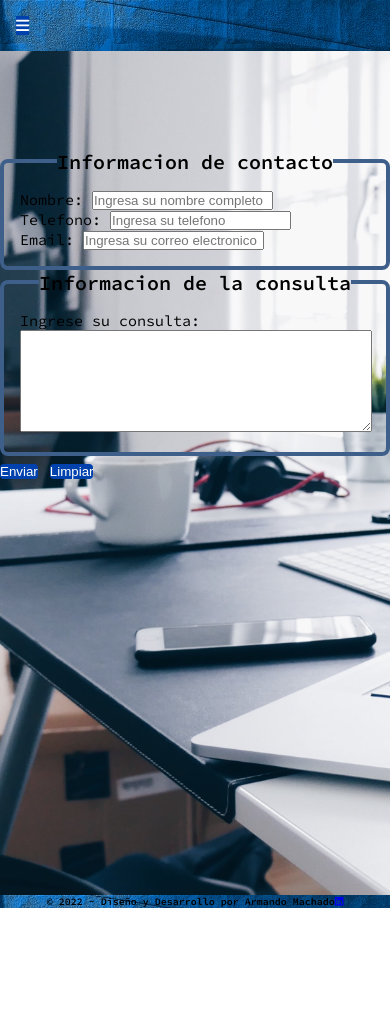
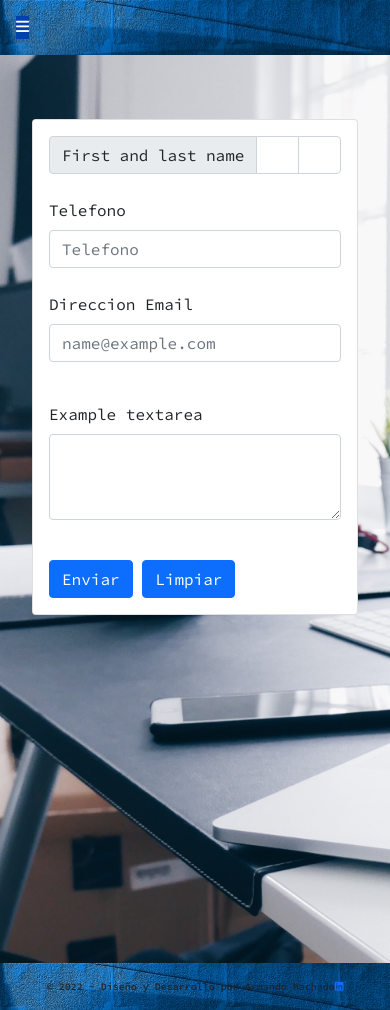
Before and after one commit to ArmandoLeo13/web_cv, a plain HTML site: page pages/contacto.html in a window 390 px wide. Before the commit the page ends 908 px from the top, so only its background shows below. Drawn offline with nearby package versions, Linux system fonts and the light colour scheme.

Commit message:
Version 1.1

```diff
--- a/css/estilos.css
+++ b/css/estilos.css
@@ -27,6 +27,11 @@ main .descripcion{
     grid-template-columns: 1fr 1fr;
     grid-template-areas: "descripcion__ladoA descripcion__ladoB";
     padding: 1rem;
+}
+main .descripcion .descripcion__ladoA{
+    display: flex;
+    flex-direction: column;
+    justify-content: space-around;
 }
 .bienvenido__caja{
     padding: 1rem;
@@ -81,45 +86,12 @@ main .descripcion{
     list-style-type: none;
 }
 
-
-.formulario{
-    display: grid;
-    grid-template-columns: 1fr;
-    grid-template-rows: 1fr 1fr;
-    grid-template-areas:
-    "contacto"
-    "consulta";
-    position: relative;
-
-}
-.formulario__caja{
-    width: 50%;
-    position: absolute;
-    margin-left: 30%;
-    margin-top: 10%;
-    font-size: 20px;
-}
-.formulario__caja .contacto, .formulario__caja .consulta{
-    border: 4px solid #3e5f8a;
-    border-radius: 8px;
-    padding: 1rem;
-    font-weight: 400;
-}
-.formulario__caja .contacto legend, .formulario__caja .consulta legend{
-    font-size: 30px;
-    text-align: center;
-    font-weight: bold;
+.footer .textoFooter{
+    padding-top: 1rem;
 }
 
-.consulta .consulta__texto{
-    width: 100%;
-    min-height: 100px;
-}
-.formulario__caja .botones button{
-    border: none;
-    border-radius: 4px;
-    background-color: rgb(0, 66, 173);
-    color: white;
+#formu{
+    margin: 4rem 2rem;
 }
 .nav__listaHeader--activo {
     background-color: rgb(0, 66, 173);
@@ -161,10 +133,9 @@ main .descripcion{
     }
     main .descripcion{
         display: grid;
-        grid-template-rows: 1fr 1fr;
+        grid-template-rows: 1fr;
         grid-template-columns: 1fr;
-        grid-template-areas: "descripcion__ladoA"
-        "descripcion__ladoB";
+        grid-template-areas: "descripcion__ladoA";
         padding: 1rem;
     }
     .bienvenido__caja h1{
@@ -191,8 +162,7 @@ main .descripcion{
         padding-top: 1rem;
     }
     .descripcion__ladoB img{
-        width: 100%;
-        height: 70%;
+        display: none;
     }
     .footer{
         font-size: 10px;
@@ -202,27 +172,8 @@ main .descripcion{
         color: rgb(0, 66, 173);
         border-radius: 5px;
     }
-    .formulario{
-        width: 100%;
-        height: 100vh;
-    }
-    .formulario__caja{
-        width: 100%;
-        margin: 0;
-        padding-top: 25%;
-    }
-
-    .formulario__caja .contacto legend, .formulario__caja .consulta legend{
-        font-size: 20px;
-        text-align: center;
-        font-weight: bold;
-    }
     .listaHeader__item--oculto{
         display: block;
-    }
-
-    .camposFormulario{
-        font-size: 15px;
     }
 
     /* Tablet */
--- a/pages/contacto.html
+++ b/pages/contacto.html
@@ -5,6 +5,7 @@
     <meta http-equiv="X-UA-Compatible" content="IE=edge">
     <meta name="viewport" content="width=device-width, initial-scale=1.0">
     <title>Contacto</title>
+    <link href="https://cdn.jsdelivr.net/npm/bootstrap@5.1.3/dist/css/bootstrap.min.css" rel="stylesheet" integrity="sha384-1BmE4kWBq78iYhFldvKuhfTAU6auU8tT94WrHftjDbrCEXSU1oBoqyl2QvZ6jIW3" crossorigin="anonymous">
     <script src="https://kit.fontawesome.com/f31f60401d.js" crossorigin="anonymous"></script>
     <link rel="stylesheet" href="../css/estilos.css">
     <link rel="preconnect" href="https://fonts.googleapis.com">
@@ -38,38 +39,33 @@
         </nav>
     </header>
     <main>
-        <form action="" enctype="" class="formulario">
-            <div class="formulario__caja">
-                <fieldset class="contacto">
-                    <legend>Informacion de contacto</legend>
-                    <div class="camposFormulario">
-                        <label for="name">Nombre:</label>
-                        <input type="text" id="name" name="name" placeholder="Ingresa su nombre completo">
+        <div class="card" id="formu">
+            <div class="card-body">
+                <form class="row g-4">
+                    <div class="input-group">
+                        <span class="input-group-text">First and last name</span>
+                        <input type="text" aria-label="First name" class="form-control">
+                        <input type="text" aria-label="Last name" class="form-control">
+                        </div>
+                    <div class="col-12">
+                        <label for="Telefono" class="form-label">Telefono</label>
+                        <input type="text" class="form-control" id="Telefono" placeholder="Telefono">
                     </div>
-                    <div class="camposFormulario">
-                        <label for="numero">Telefono:</label>
-                        <input type="number" id="number" placeholder="Ingresa su telefono">
+                    <div class="mb-3">
+                    <label for="exampleFormControlInput1" class="form-label">Direccion Email</label>
+                    <input type="email" class="form-control" id="exampleFormControlInput1" placeholder="name@example.com">
                     </div>
-                    <div class="camposFormulario">
-                        <label for="email">Email:</label>
-                        <input type="email" id="email" name="email" placeholder="Ingresa su correo electronico">
+                    <div class="mb-3">
+                        <label for="exampleFormControlTextarea1" class="form-label">Example textarea</label>
+                        <textarea class="form-control" id="exampleFormControlTextarea1" rows="3"></textarea>
                     </div>
-                </fieldset>
-                <fieldset class="consulta">
-                    <legend>Informacion de la consulta</legend>
-                    <div class="camposFormulario">
-                        <label for="motivo">Ingrese su consulta:</label>
-                        <br>
-                        <textarea class="consulta__texto"></textarea>
+                    <div class="col-12">
+                        <button type="submit" class="btn btn-primary">Enviar</button>
+                        <button type="reset" class="btn btn-primary">Limpiar</button>
                     </div>
-                </fieldset>
-                <div class="botones">
-                    <!-- Boton -->
-                    <button>Enviar</button>
-                    <button type="reset">Limpiar</button>
-                </div>
+                </form>
             </div>
-        </form>
+        </div>
     </main>
     <footer class="footer">
 
@@ -83,5 +79,6 @@
             </a>
         </div>
     </footer>
+    <script src="https://cdn.jsdelivr.net/npm/bootstrap@5.1.3/dist/js/bootstrap.bundle.min.js" integrity="sha384-ka7Sk0Gln4gmtz2MlQnikT1wXgYsOg+OMhuP+IlRH9sENBO0LRn5q+8nbTov4+1p" crossorigin="anonymous"></script>
 </body>
 </html>
```
Also changed, not shown: index.html (+17 -7 lines).
